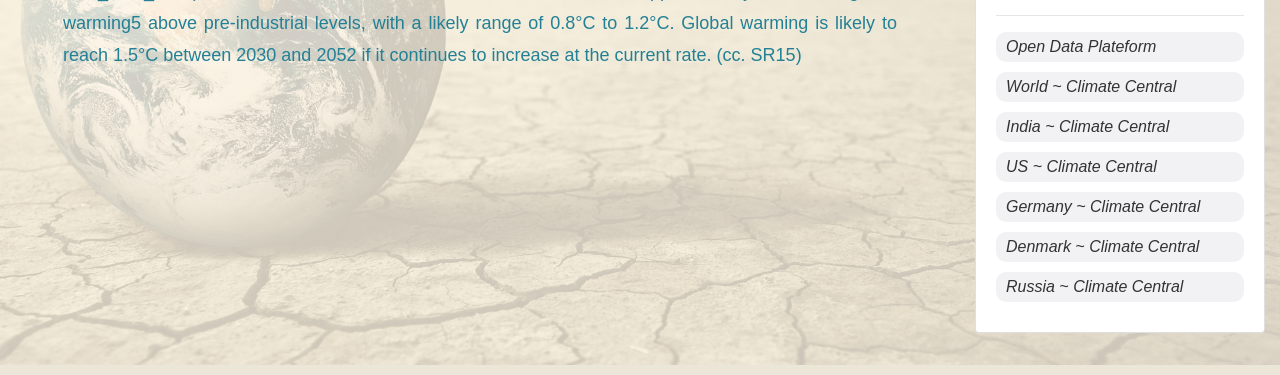
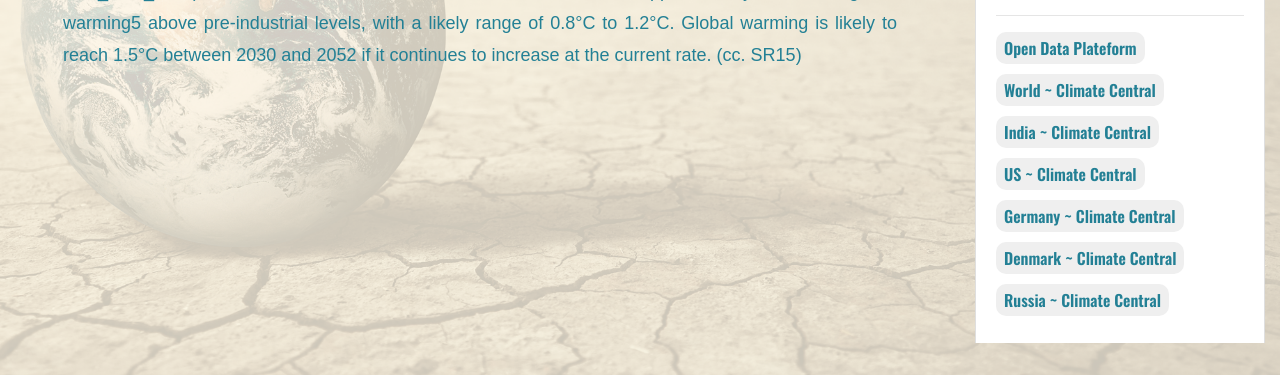
Before and after one commit to Negi84/crc, a PHP site: page /why-is-the-climate-changing in a window 1280 px wide. Shown: the part 449-824 px from the top of the page. Run offline with PHP 8.4, Linux system fonts and the light colour scheme; some libraries are stand-ins or nearby versions.

Commit message:
added close button for iframe

```diff
--- a/why-is-the-climate-changing.php
+++ b/why-is-the-climate-changing.php
@@ -143,6 +143,33 @@
         .cursor-pointer{
             cursor: pointer;
         }
+        .iframe-link{
+            color : #238095!important;
+            font-weight: 600;
+            font-family:'Oswald', sans-serif;
+            font-size: 16px;
+            padding-top: 4px;
+            padding-bottom: 4px;
+            padding-left: 8px;
+            padding-right: 8px;
+            border:transparent;
+            border-radius: 10px;
+            margin-bottom: 10px;
+        }
+        .iframe-link:hover{
+            background-color: #238095;
+            color: ghostwhite!important;
+            transition: background-color 1s ease, color 1s ease;
+        }
+        .close{
+            position: absolute;
+            z-index: 999;
+            top: -15px;
+            left: 101%;
+            color: white;
+            font-size: 4.8rem;
+            opacity: 0.9;
+        }
       </style>
 <body class="py-3">
    <div class="d-flex">
@@ -178,15 +205,18 @@
                     <hr/>
                     <div>
                     <div class="card-text reference-links">
-                        <a  class="cursor-pointer" data-toggle="modal" data-target="#openDataPlateform">Open Data Plateform</a>
-                        <a  class="cursor-pointer" data-toggle="modal" data-target="#world">World ~ Climate Central</a>
-                        <a  class="cursor-pointer" data-toggle="modal" data-target="#india">India ~ Climate Central</a>
-                        <a  class="cursor-pointer" data-toggle="modal" data-target="#us">US ~ Climate Central</a>
-                        <a  class="cursor-pointer" data-toggle="modal" data-target="#germany">Germany ~ Climate Central</a>
-                        <a  class="cursor-pointer" data-toggle="modal" data-target="#denmark">Denmark ~ Climate Central</a>
-                        <a  class="cursor-pointer" data-toggle="modal" data-target="#russia">Russia ~ Climate Central</a>
+                        <button class="cursor-pointer iframe-link" data-toggle="modal" data-target="#openDataPlateform">Open Data Plateform</button>
+                        <button class="cursor-pointer iframe-link" data-toggle="modal" data-target="#world">World ~ Climate Central</button>
+                        <button class="cursor-pointer iframe-link" data-toggle="modal" data-target="#india">India ~ Climate Central</button>
+                        <button class="cursor-pointer iframe-link" data-toggle="modal" data-target="#us">US ~ Climate Central</button>
+                        <button class="cursor-pointer iframe-link" data-toggle="modal" data-target="#germany">Germany ~ Climate Central</button>
+                        <button class="cursor-pointer iframe-link" data-toggle="modal" data-target="#denmark">Denmark ~ Climate Central</button>
+                        <button class="cursor-pointer iframe-link" data-toggle="modal" data-target="#russia">Russia ~ Climate Central</button>
                         <div class="modal border-radius-10px fade show" id="openDataPlateform" tabindex="-1" role="dialog" aria-labelledby="exampleModalLabel" aria-hidden="true">
                             <div class="modal-dialog modal-dialog-centered" role="document">
+                                <button type="button" class="close" data-dismiss="modal" aria-label="Close">
+                                    <span aria-hidden="true">&times;</span>
+                                </button>
                                 <div class="modal-content">
                                     <iframe class="ext-links border-radius-10px" allow="fullscreen 'src'" frameBorder="0" src="https://data.footprintnetwork.org/?_ga=2.188711912.1762111747.1665640712-1402344740.1665640712#/" title="Climate Central | Comparison: long-term sea level outcomes" >
                                     </iframe>
@@ -195,6 +225,9 @@
                         </div>
                         <div class="modal border-radius-10px fade show" id="world" tabindex="-1" role="dialog" aria-labelledby="exampleModalLabel" aria-hidden="true">
                             <div class="modal-dialog modal-dialog-centered" role="document">
+                                <button type="button" class="close" data-dismiss="modal" aria-label="Close">
+                                    <span aria-hidden="true">&times;</span>
+                                </button>
                                 <div class="modal-content">
                                     <iframe class="ext-links border-radius-10px" src="https://data.footprintnetwork.org/?_ga=2.188711912.1762111747.1665640712-1402344740.1665640712#/countryTrends?cn=5001&type=BCtot,EFCtot" frameborder="0"></iframe>
                                 </div>
@@ -202,6 +235,9 @@
                         </div>
                         <div class="modal border-radius-10px fade show" id="india" tabindex="-1" role="dialog" aria-labelledby="exampleModalLabel" aria-hidden="true">
                             <div class="modal-dialog modal-dialog-centered" role="document">
+                                <button type="button" class="close" data-dismiss="modal" aria-label="Close">
+                                    <span aria-hidden="true">&times;</span>
+                                </button>
                                 <div class="modal-content">
                                 <iframe class="ext-links border-radius-10px" src="https://data.footprintnetwork.org/?_ga=2.188711912.1762111747.1665640712-1402344740.1665640712#/countryTrends?type=BCtot,EFCtot&cn=100" title="Embed Mumbai Sea Level Rise Comparison" frameborder="0"></iframe>
                                 </div>
@@ -209,6 +245,9 @@
                         </div>
                         <div class="modal border-radius-10px fade show" id="us" tabindex="-1" role="dialog" aria-labelledby="exampleModalLabel" aria-hidden="true">
                             <div class="modal-dialog modal-dialog-centered" role="document">
+                                <button type="button" class="close" data-dismiss="modal" aria-label="Close">
+                                    <span aria-hidden="true">&times;</span>
+                                </button>
                                 <div class="modal-content">
                                 <iframe class="ext-links border-radius-10px" src="https://data.footprintnetwork.org/?_ga=2.188711912.1762111747.1665640712-1402344740.1665640712#/countryTrends?type=BCtot,EFCtot&cn=231" title="Embed Dubai Sea Level Rise Comparison" frameborder="0"></iframe>
                                 </div>
@@ -216,6 +255,9 @@
                         </div>
                         <div class="modal border-radius-10px fade show" id="germany" tabindex="-1" role="dialog" aria-labelledby="exampleModalLabel" aria-hidden="true">
                             <div class="modal-dialog modal-dialog-centered" role="document">
+                                <button type="button" class="close" data-dismiss="modal" aria-label="Close">
+                                    <span aria-hidden="true">&times;</span>
+                                </button>
                                 <div class="modal-content">
                                 <iframe class="ext-links border-radius-10px" src="https://data.footprintnetwork.org/?_ga=2.188711912.1762111747.1665640712-1402344740.1665640712#/countryTrends?type=BCtot,EFCtot&cn=79" title="Embed St. Petersburg Sea Level Rise Comparison" frameborder="0"></iframe>
                                 </div>
@@ -223,6 +265,9 @@
                         </div>
                         <div class="modal border-radius-10px fade show" id="denmark" tabindex="-1" role="dialog" aria-labelledby="exampleModalLabel" aria-hidden="true">
                             <div class="modal-dialog modal-dialog-centered" role="document">
+                                <button type="button" class="close" data-dismiss="modal" aria-label="Close">
+                                    <span aria-hidden="true">&times;</span>
+                                </button>
                                 <div class="modal-content">
                                 <iframe class="ext-links border-radius-10px" src="https://data.footprintnetwork.org/?_ga=2.188711912.1762111747.1665640712-1402344740.1665640712#/countryTrends?type=BCtot,EFCtot&cn=54" title="Embed St. Petersburg Sea Level Rise Comparison" frameborder="0"></iframe>
                                 </div>
@@ -230,6 +275,9 @@
                         </div>
                         <div class="modal border-radius-10px fade show" id="russia" tabindex="-1" role="dialog" aria-labelledby="exampleModalLabel" aria-hidden="true">
                             <div class="modal-dialog modal-dialog-centered" role="document">
+                                <button type="button" class="close" data-dismiss="modal" aria-label="Close">
+                                    <span aria-hidden="true">&times;</span>
+                                </button>
                                 <div class="modal-content">
                                 <iframe class="ext-links border-radius-10px" src="https://data.footprintnetwork.org/?_ga=2.188711912.1762111747.1665640712-1402344740.1665640712#/countryTrends?type=BCtot,EFCtot&cn=185" title="Embed St. Petersburg Sea Level Rise Comparison" frameborder="0"></iframe>
                                 </div>
```
Also changed, not shown: impact-of-climate-changes.php (+30 -1 lines), severity-of-climate-change.php (+47 -5 lines).
